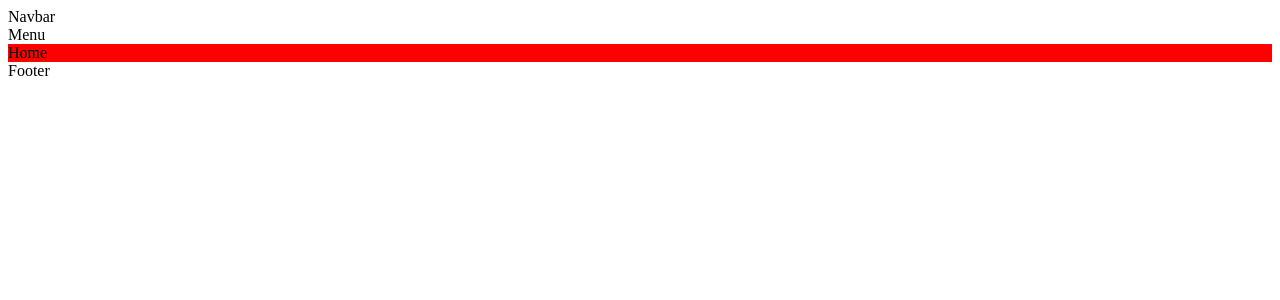
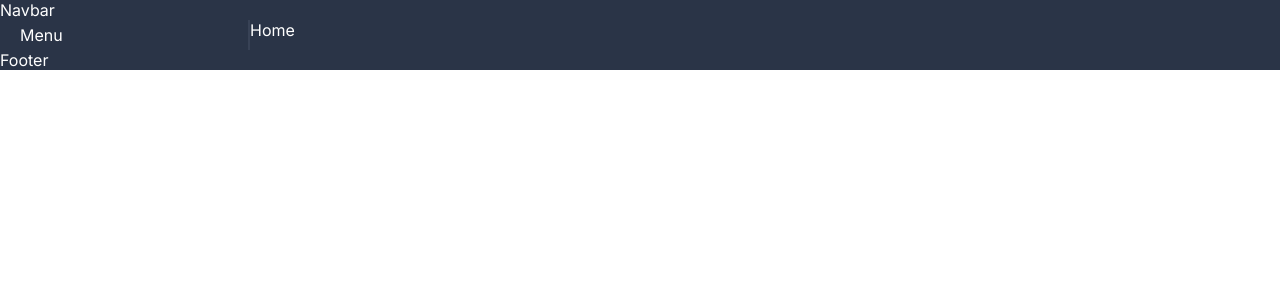
Before and after one commit to Pancratzia/Admin-Dashboard, a React (Vite) app: page / in a window 1280 px wide. Shown: the top 300 px of the page. Built offline with nearby package versions, Linux system fonts and the light colour scheme.

Commit message:
Adding styles in global.scss for global layout

```diff
--- a/src/App.tsx
+++ b/src/App.tsx
@@ -4,6 +4,8 @@
 import Navbar from "./components/navbar/Navbar";
 import Footer from "./components/footer/Footer";
 import Menu from "./components/menu/Menu";
+
+import "./styles/global.scss";
 
 import {
   createBrowserRouter,
--- a/src/pages/home/Home.scss
+++ b/src/pages/home/Home.scss
@@ -1,3 +1,3 @@
 .home{
-    background-color: red;
+
 }
--- a/src/pages/product/Products.scss
+++ b/src/pages/product/Products.scss
@@ -1,3 +1,3 @@
 .home{
-    background-color: red;
+
 }
--- a/src/pages/users/Users.scss
+++ b/src/pages/users/Users.scss
@@ -1,3 +1,3 @@
 .home{
-    background-color: red;
+
 }
--- a/src/styles/global.scss
+++ b/src/styles/global.scss
@@ -1,3 +1,5 @@
+@import "./variables.scss";
+
 * {
   margin: 0;
   padding: 0;
@@ -8,3 +10,24 @@
   text-decoration: none;
   color: inherit;
 }
+
+.main{
+  font-family: "Inter", sans-serif;
+  background-color: $main-bg;
+  color: $main-color;
+}
+
+.container{
+  display: flex;
+}
+
+.menuContainer{
+  width: 250px;
+  padding: 5px 20px;
+  border-right: 2px solid $soft-bg;
+}
+
+.content-container{
+  padding: 5px 20px;
+  width: 100%;
+}
--- /dev/null
+++ b/src/styles/variables.scss
@@ -0,0 +1,8 @@
+// BG
+$main-bg: #2a3447;
+$soft-bg: #384256;
+$dark-bg: #222b3c;
+//TEXT
+$main-color: white;
+$soft-color: #ddd;
+$dark-color: #2a3447;
```
